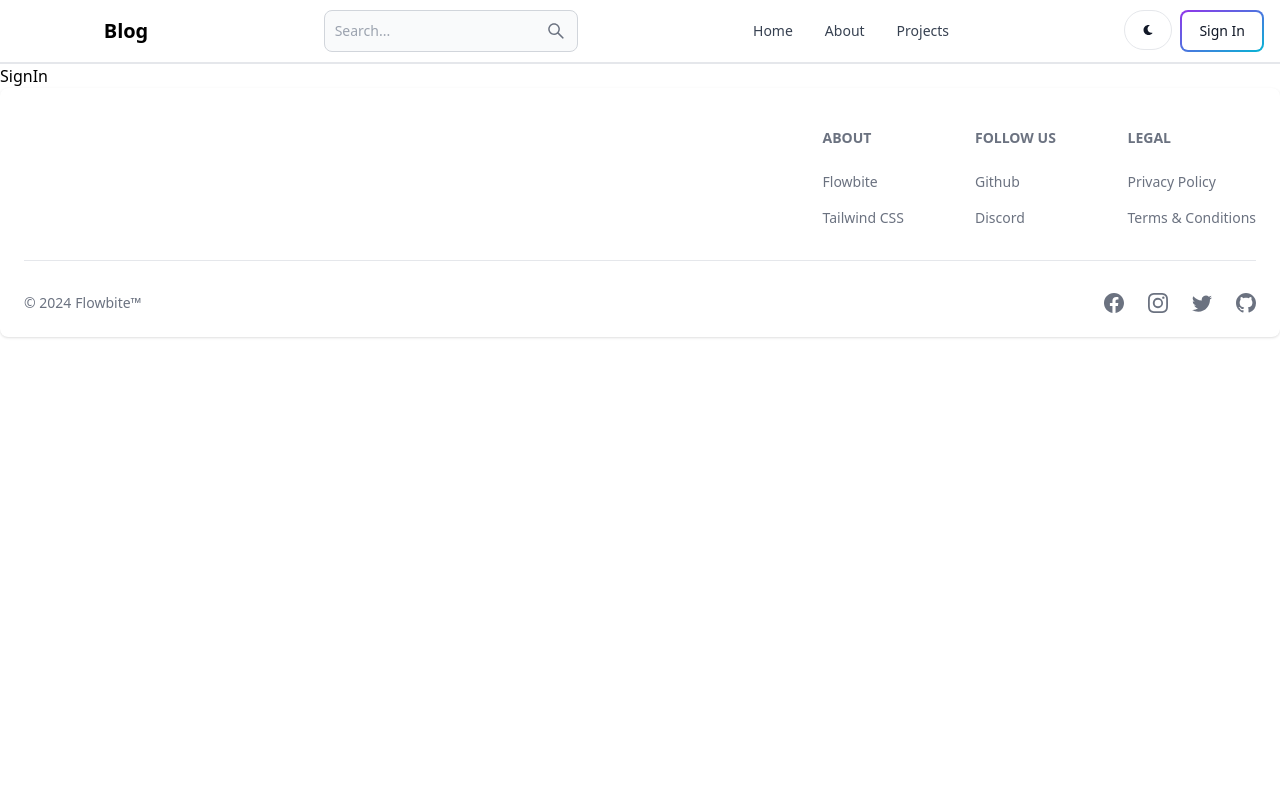
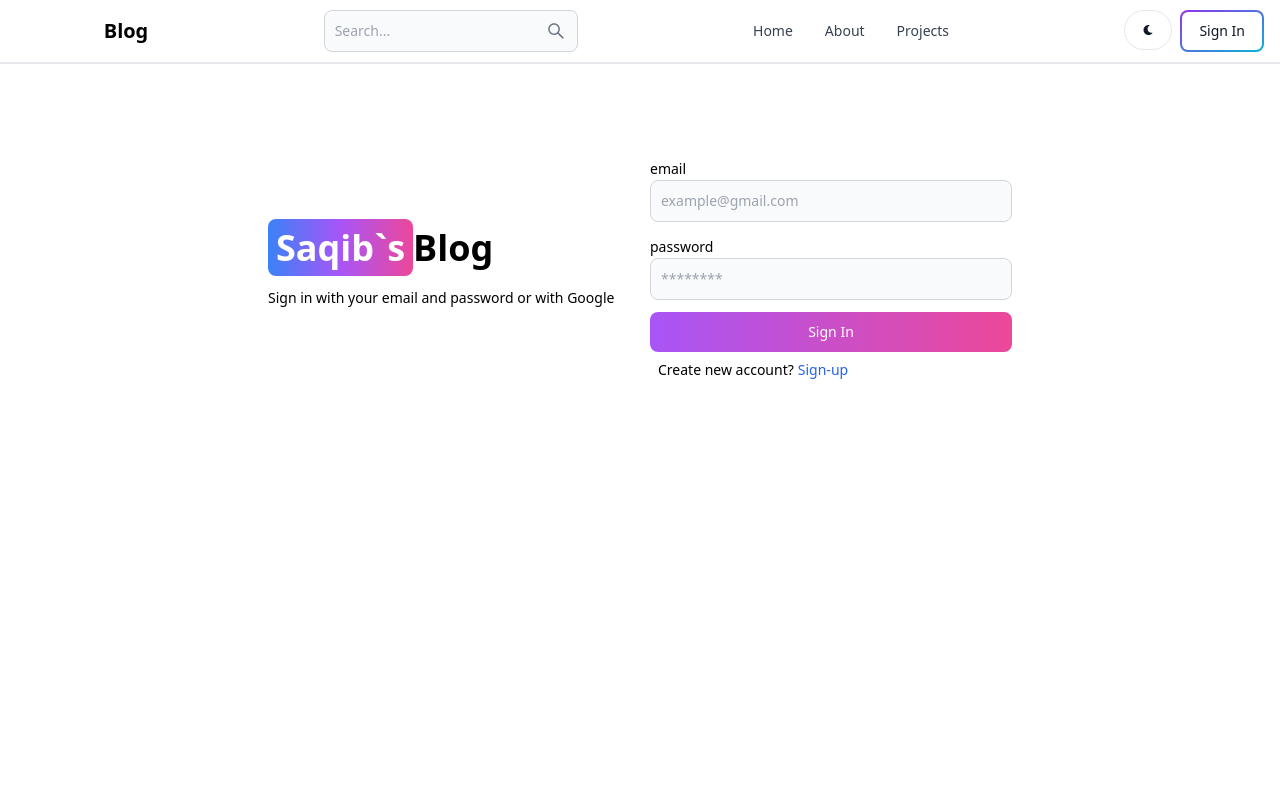
Before and after one commit to saqib001-github/BlogApp-using-MERN, a React (Vite) app in the folder client/: page /sign-in in a window 1280 px wide. Shown: the top 800 px of the page. Built offline with nearby package versions, Linux system fonts and the light colour scheme.

Commit message:
complete sign in functionality

```diff
--- a/client/src/pages/SignIn.jsx
+++ b/client/src/pages/SignIn.jsx
@@ -1,6 +1,99 @@
+import { Alert, Button, Label, Spinner, TextInput } from "flowbite-react"
+import { useState } from "react";
+import { Link , useNavigate} from "react-router-dom"
+export default function SignIn() {
+  const navigate=useNavigate();
+  const [formData, setFormData] = useState({});
+  const [errorMessage, setErrorMessage] = useState(null);
+  const [loading, setLoading] = useState(false);
+  const handleChange = (e) => {
+    setFormData({ ...formData, [e.target.id]: e.target.value.trim() });
 
-export default function SignIn() {
+  }
+  const handleSubmit = async (e) => {
+    e.preventDefault();
+    if(!formData.email || !formData.password){
+      return setErrorMessage("All fields are required!");
+    }
+    try {
+      setLoading(true);
+      setErrorMessage(null);
+      const res = await fetch('/api/auth/sign-in', {
+        method: "POST",
+        headers: { 'Content-Type': 'application/json' },
+        body: JSON.stringify(formData),
+      });
+
+      const data = await res.json();
+      if(data.success===false){
+        setLoading(false)
+        return setErrorMessage(data.message);
+      }
+      if(res.ok){
+        navigate('/');
+      }
+      setLoading(false);
+
+
+
+    } catch (error) {
+      console.log('Fetch error',error);
+      setLoading(false)
+    }
+  }
   return (
-    <div>SignIn</div>
+    <div className="min-h-screen mt-20">
+      <div className="flex p-3 max-w-3xl mx-auto flex-col md:flex-row md:items-center gap-5">
+        {/* left */}
+        <div className="flex-1">
+          <Link to="/" className="font-bold dark:text-black text-4xl">
+            <span className="px-2 py-1 bg-gradient-to-r from-blue-500 via-purple-500 to-pink-500 rounded-lg text-white">Saqib`s</span>
+            Blog
+          </Link>
+          <p className="text-sm mt-5 ">Sign in with your email and password or with Google</p>
+        </div>
+        {/* right */}
+        <div className="flex-1">
+          <form className="flex flex-col gap-3" onSubmit={handleSubmit}>
+            <div>
+              <Label color='black' value="email" />
+              <TextInput
+                type="email"
+                placeholder="example@gmail.com"
+                id="email"
+                onChange={handleChange}
+              />
+            </div>
+            <div>
+              <Label color='black' value="password" />
+              <TextInput
+                type="password"
+                placeholder="********"
+                id="password"
+                onChange={handleChange}
+              />
+            </div>
+
+            <Button gradientDuoTone='purpleToPink' type="submit" disabled={loading}>{
+              loading ? (
+                <>
+                  <Spinner className="sm"/>
+                  <span className="pl-3">Loading...</span>
+                </>
+              ) : 'Sign In'
+            }</Button>
+          </form>
+          <div className="mt-2 ml-2 text-sm flex gap-1">
+            <span>Create new account?</span>
+            <Link to='/sign-up' className="text-blue-600">Sign-up</Link>
+          </div>
+          {
+            errorMessage && (
+              <Alert className="mt-3" color='failure'>{errorMessage}</Alert>
+            )
+          }
+        </div>
+      </div>
+    </div>
   )
 }
```
